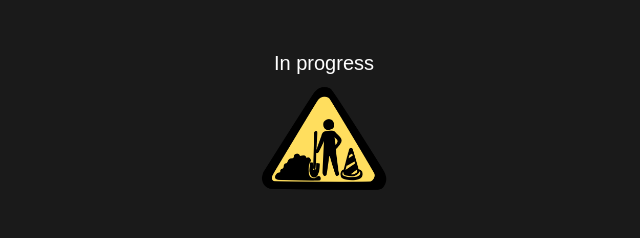
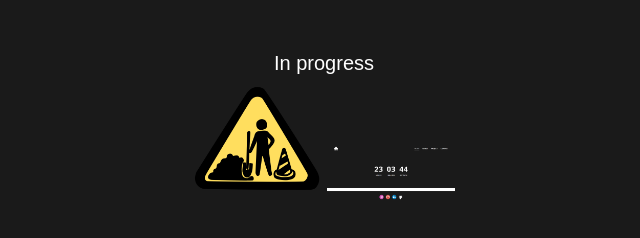
Before and after one commit to Syafiqakb/Timer-Webpage, a plain HTML site: page Time.html in a window 1280 px wide. Shown: the part 472-710 px from the top of the page, without its empty margins (316-956 px from the left). Drawn offline with Linux system fonts and the light colour scheme.

Commit message:
Update Time.html

```diff
--- a/Time.html
+++ b/Time.html
@@ -11,6 +11,7 @@
             <div class="quotes">
                 <p>In progress</p>
                 <img src="cons.png">
+                <img src="images.png">
             </div>
         </div>
     <script>
```
